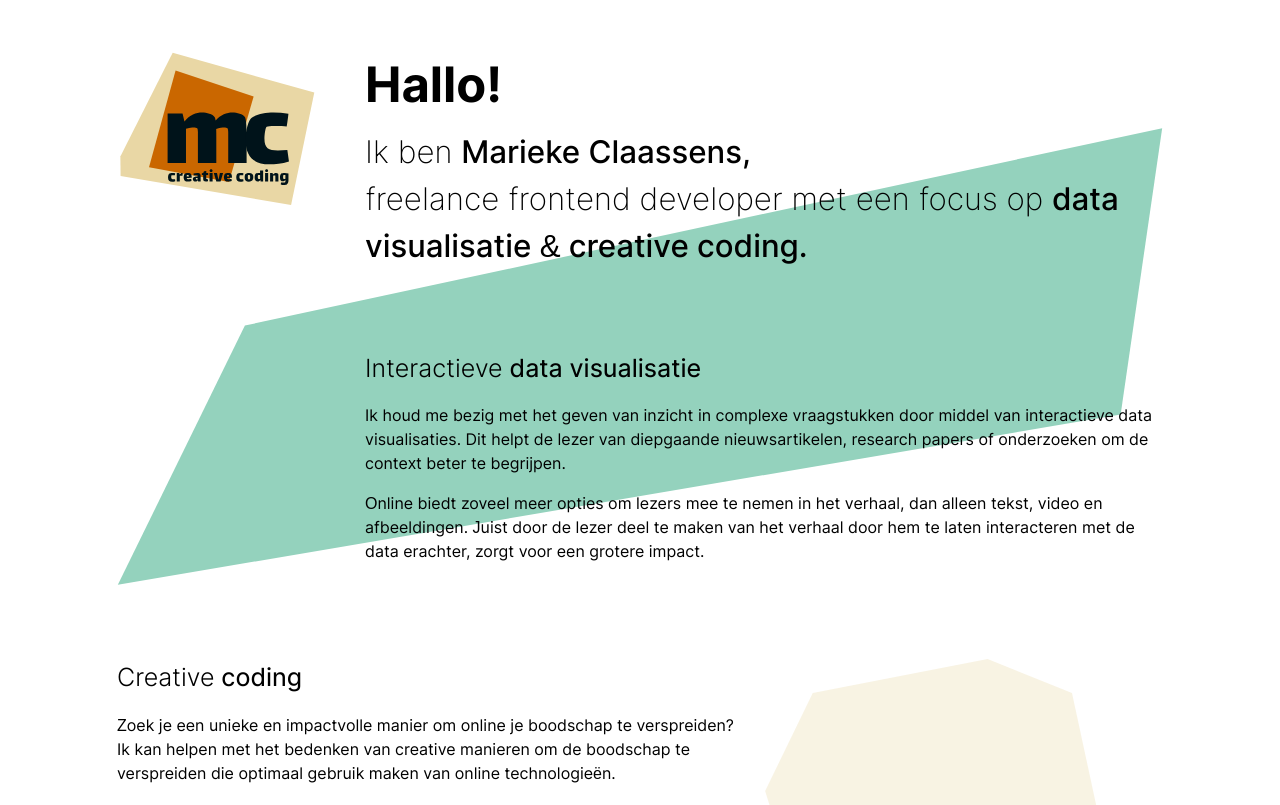
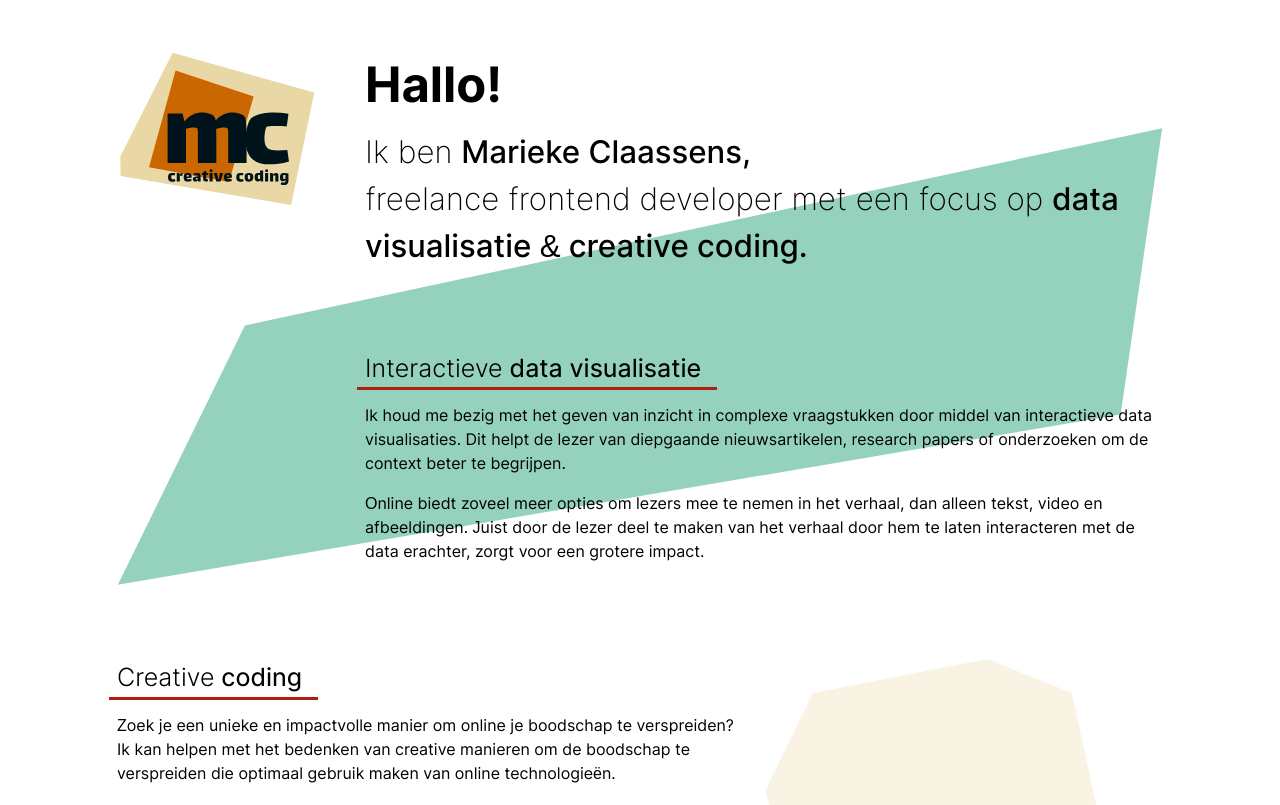
Before and after one commit to MClaass/mclaass, a plain HTML site: page index.html in a window 1280 px wide. Shown: the top 805 px of the page. Drawn offline with Linux system fonts and the light colour scheme; a script that the page names is missing.

Commit message:
add border below heading

```diff
--- a/style.css
+++ b/style.css
@@ -61,6 +61,18 @@ h2 {
 h3 {
     font-size: 1.563rem;
     font-weight: 450;
+    position: relative;
+    display: inline-block;
+}
+
+h3::after {
+    content: "";
+    position: absolute;
+    width: calc(100% + 1.5rem ) ;
+    height: 3px;
+    left: -0.5rem;
+    top: 100%;
+    background-color: #AE2012;
 }
 
 h2 span {
```
